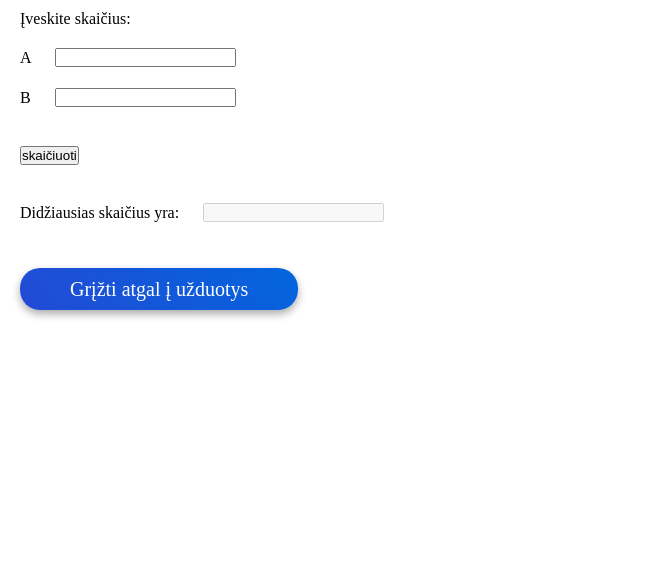
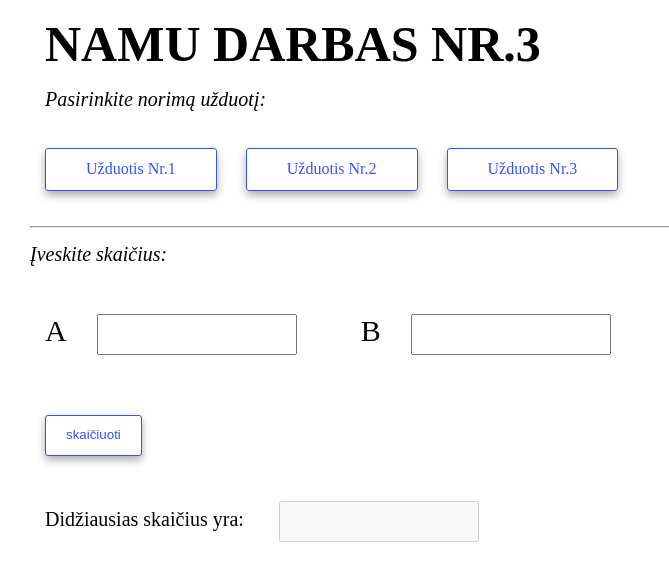
Before and after one commit to Rimvydas1987/03-JS-namu-darbas_JavaScriptSalygosSakyniai, a plain HTML site: page 1-uzduotis/index.html in a window 1280 px wide. Shown: the whole page, without its empty margins (0-669 px from the left). Drawn offline with Linux system fonts and the light colour scheme.

Commit message:
pagrazinimas

```diff
--- a/1-uzduotis/index.html
+++ b/1-uzduotis/index.html
@@ -5,25 +5,37 @@
     <meta http-equiv="X-UA-Compatible" content="IE=edge">
     <meta name="viewport" content="width=device-width, initial-scale=1.0">
     <title>Max number</title>
-    <link rel="stylesheet" href="../style.css">
+    <link rel="stylesheet" href="../CSS/form.css">
+    <link rel="stylesheet" href="../CSS/main.css">
 </head>
 <body>
+    <div>
+        <h>Namu darbas Nr.3</h>
+        <p>Pasirinkite norimą užduotį:</p>
+    </div>
+    <div class="buttons">
+        <a href="../1-uzduotis/index.html">Užduotis Nr.1</a>
+        <a href="../2-uzduotis/index.html">Užduotis Nr.2</a>
+        <a href="../3-uzduotis/index.html">Užduotis Nr.3</a>
+    </div>
+    <hr>
     <p>Įveskite skaičius:</p>
-    <label for="reiksme_A">A </label>
-    <input id="reiksme_A" type="number"/>
-    <br>
-    <label for="reiksme_B">B </label>
-    <input id="reiksme_B" type="number"/>
-    <br><br>
-    <button onclick="MaxNumber()">skaičiuoti</button>
-    <br><br>
-    <label for="Atsakymas">Didžiausias skaičius yra: </label>
-    <input id="Atsakymas" type="number" disabled/>
-    <br><br><br>
-    <a class="b-back" href="../index.html">Grįžti atgal į užduotys</a>
 
-
-
+    <div class="label-input">
+        <label for="reiksme_A">A </label>
+        <input id="reiksme_A" type="number"/>
+    </div>
+    <div class="label-input">
+        <label for="reiksme_B">B </label>
+        <input id="reiksme_B" type="number"/>
+    </div>
+    <div>
+        <button class="function-button" onclick="MaxNumber()">skaičiuoti</button>
+    </div>
+    <div>
+        <label class="last-label" for="Atsakymas">Didžiausias skaičius yra: </label>
+        <input id="Atsakymas" type="number" disabled/>
+    </div>
     <script src="../1-uzduotis/script.js"></script>
 </body>
 </html>
--- /dev/null
+++ b/CSS/form.css
@@ -0,0 +1,54 @@
+.buttons > a {
+    padding:40px;
+    padding-top: 11px;
+    padding-bottom: 13px;
+    margin-right: 10px;
+    line-height: 85px;
+    text-decoration: none;
+    color: #3751ff;
+    background: white;
+    border-style: groove;
+    border-color: #3751ff;
+    border-radius: 3px;
+    border: 1px solid;
+    box-shadow: 0px 4px 8px 0pc #0005;
+}
+
+.function-button {
+    padding: 20px;
+    padding-top: 11px;
+    padding-bottom: 13px;
+    margin-right: 10px;
+    text-decoration: none;
+    color: #3751ff;
+    background: white;
+    border-style: groove;
+    border-color: #3751ff;
+    border-radius: 3px;
+    border: 1px solid;
+    box-shadow: 0px 4px 8px 0pc #0005;
+}
+.label-input {
+    display: inline-flex;
+    padding-top: 3px;
+    font-size: 30px;
+}
+input {
+    padding: 5px;
+    padding-top: 3px;
+    padding-bottom: 3px;
+    margin-right: 10px;
+    width: 200px;
+    height: 41px;
+    font-size: 20px;
+}
+.div-dydis {
+    width: 40px;
+    height: 40px;
+    border: 1px solid black;
+    float: left;
+}
+.last-label {
+    line-height: 67px;
+    font-size: 20px;
+}
--- /dev/null
+++ b/CSS/main.css
@@ -0,0 +1,18 @@
+body,
+body * {
+    margin: 15px;
+    padding: 0;
+    vertical-align: top;
+    box-sizing: border-box;
+}
+
+h {
+    text-transform: uppercase;
+    font-size: 50px;
+    font-weight: bold;
+}
+
+p {
+    font-size: 20px;
+    font-style: italic;
+}
```
Also changed, not shown: 2-uzduotis/index.html (+24 -12 lines), 3-uzduotis/index.html (+21 -11 lines), index.html (+12 -9 lines).
